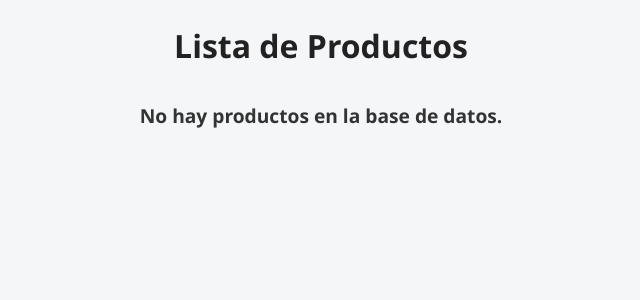
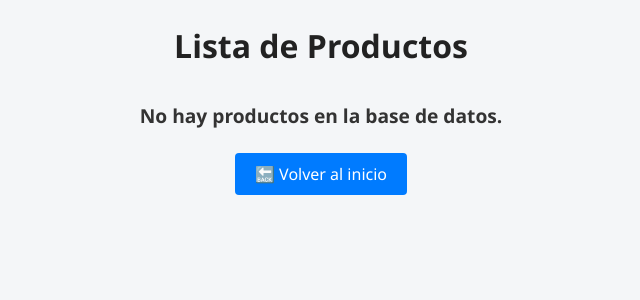
Before and after one commit to Lemmii33/Programacion, a PHP site: page /productos.php in a window 1280 px wide. Shown: the top 300 px of the page, without its empty margins (319-959 px from the left). Run offline with PHP 8.4, Linux system fonts and the light colour scheme; data that the repository does not hold is empty.

Commit message:
añadido botón atrás

```diff
--- a/modificar_producto.php
+++ b/modificar_producto.php
@@ -93,6 +93,8 @@ function eliminar(btn) {
     }
 }
 </script>
-
+<div style="text-align: center; margin-top: 30px;">
+    <a class="btn" href="index.php">🔙 Volver al inicio</a>
+</div>
 </body>
 </html>
--- a/nuevo_producto.php
+++ b/nuevo_producto.php
@@ -52,6 +52,8 @@ if ($_SERVER["REQUEST_METHOD"] == "POST") {
 
     <button type="submit">Guardar Producto</button>
 </form>
-
+<div style="text-align: center; margin-top: 30px;">
+    <a class="btn" href="index.php">🔙 Volver al inicio</a>
+</div>
 </body>
 </html>
--- a/productos.php
+++ b/productos.php
@@ -43,6 +43,8 @@ if ($resultado->num_rows > 0) {
 
 $conn->close();
 ?>
-
+<div style="text-align: center; margin-top: 30px;">
+    <a class="btn" href="index.php">🔙 Volver al inicio</a>
+</div>
 </body>
 </html>
```
